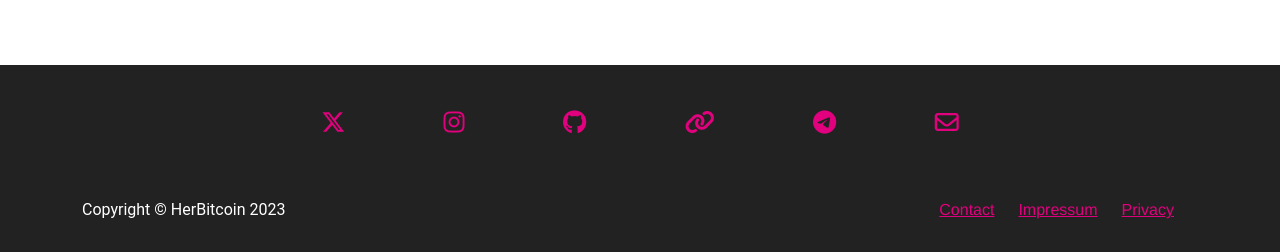
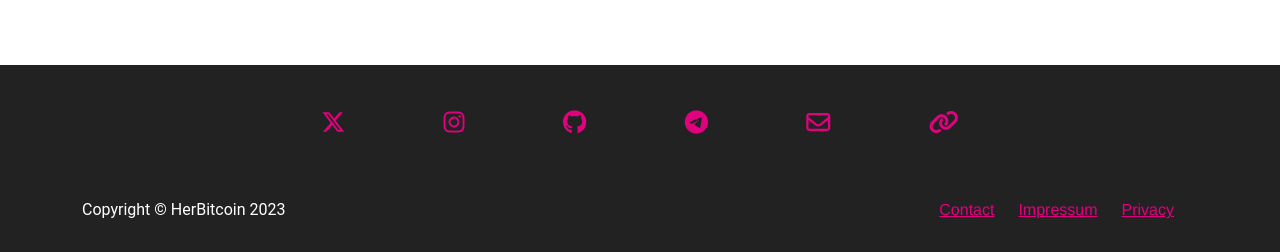
Before and after one commit to HerBitcoin/website, a Jekyll site: the page built from index.html, in a window 1280 px wide and 900 px high, scrolled down 500 px. Shown: the part 645-897 px from the top of the window. Built offline with Jekyll 4.4.1, drawn with Linux system fonts in a browser that asks for light colours.

Commit message:
Update contact.html

```diff
--- a/_includes/contact.html
+++ b/_includes/contact.html
@@ -27,11 +27,6 @@
                     </a>
                 </div>
 
-                <div class="text-center">
-                    <a href="{{ site.social_linktree }}" target="_blank">
-                        <i class="fa-solid fa-link fa-xl"></i>
-                    </a>
-                </div>
 
                 <div class="text-center">
                     <a href="{{ site.social_telegram }}" target="_blank">
@@ -44,6 +39,13 @@
                         <i class="fa-regular fa-envelope fa-xl"></i>
                     </a>
                 </div>
+
+                <div class="text-center">
+                    <a href="{{ site.social_linktree }}" target="_blank">
+                        <i class="fa-solid fa-link fa-xl"></i>
+                    </a>
+                </div>
+
             </div>
         </div>
     </div>
```
